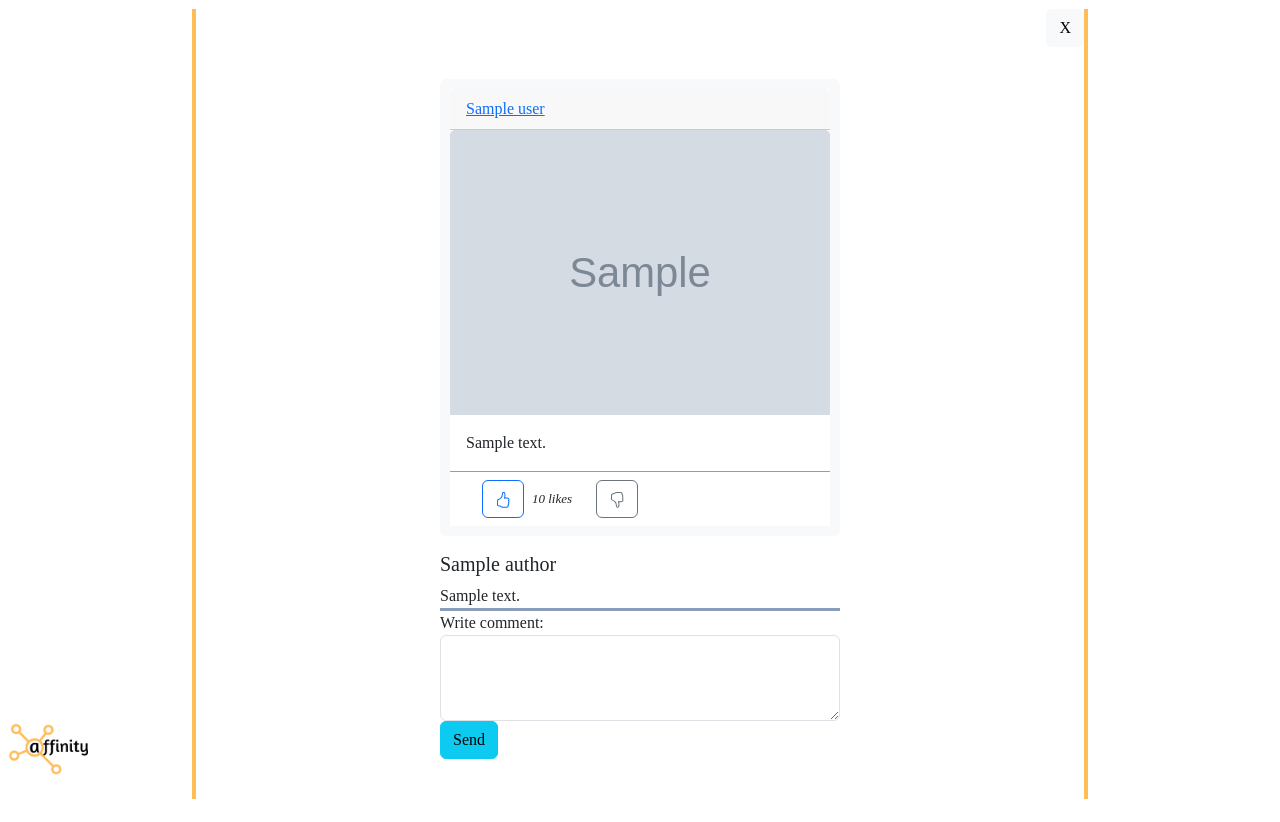
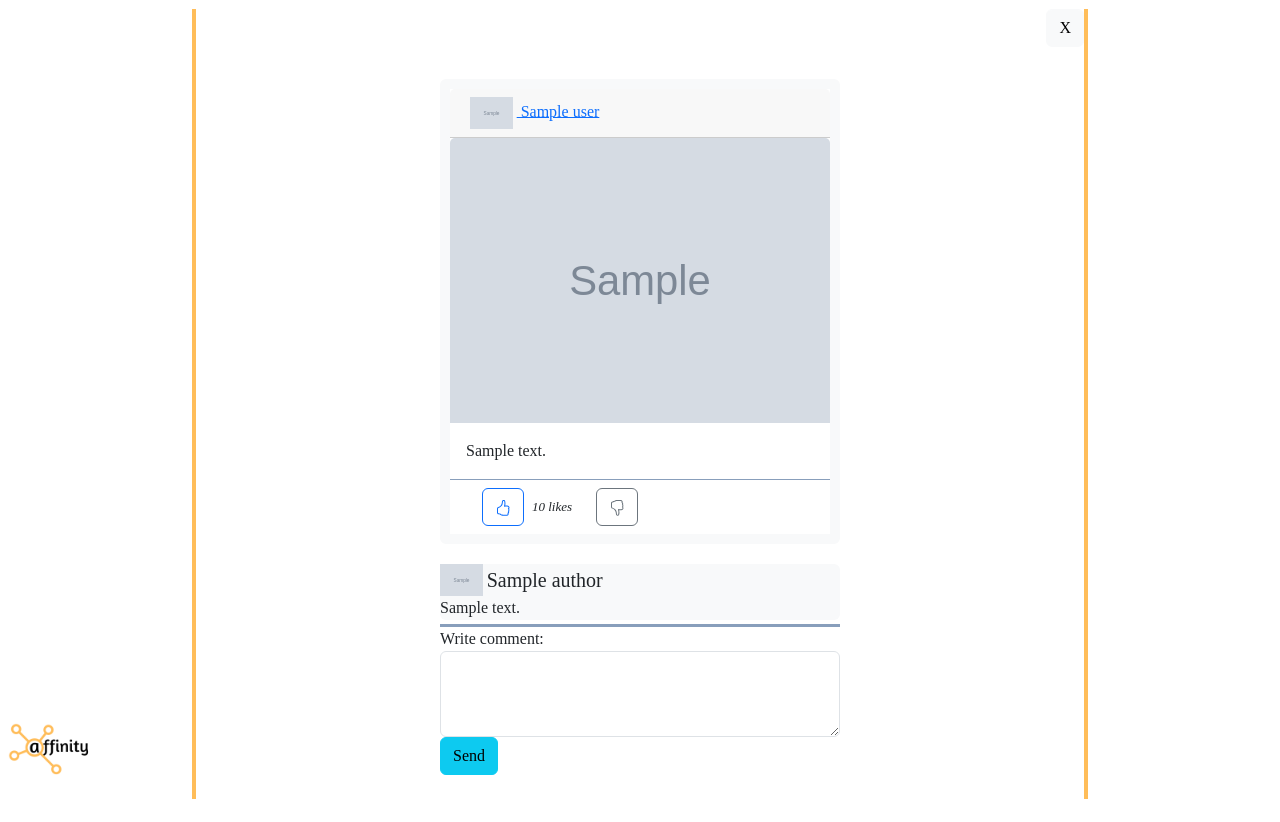
Before and after one commit to AlgosProject/AlgosProject, a Flask app: template templates/media_popup.jinja2 in a window 1280 px wide. Shown: the part 56-878 px from the top of the page. Run offline with Flask 3, Linux system fonts and the light colour scheme; the template is opened without the code that fills it: most values are stand-ins (such as "Sample title", 1, 10 or a date in 2020); grey boxes marked "Sample" are stand-in pictures; parts of the project's set-up code (start-up, migrations or seed data) failed here and were passed over; some web fonts are replaced.

Commit message:
image display

```diff
--- a/templates/base.jinja2
+++ b/templates/base.jinja2
@@ -96,9 +96,9 @@
                     <a class="nav-link" href="/notification">Notifications</a>
                 </li>
                 </ul>
-                    <form class="d-flex mx-1" role="search">
-                    <input class="form-control me-2" type="search" placeholder="Search" aria-label="Search">
-                    <button class="btn btn-outline-success" type="submit">Search</button>
+                    <form class="d-flex mx-1" role="search" action="/search_page" method="POST">
+                        <input class="form-control me-2" type="search" name="query" placeholder="Search" aria-label="Search">
+                        <button class="btn btn-outline-success" type="submit">Search</button>
                     </form>
 
         </div>
--- a/templates/media_popup.jinja2
+++ b/templates/media_popup.jinja2
@@ -7,14 +7,16 @@
             <img src="../static/img/affinity_logo.png" alt="logo">
         </div>
         <div class="post_window">
-            <button type="button" class="btn btn-light" onclick="returnHome()">X</button>
+            <button type="button" class="btn btn-light" onclick="history.back()">X</button>
             {% include "post.jinja2" %}
             <div class="comment_container">
                 {% for comment in comments %}
-                    <div class="media">
-                        {#                        <img src="..." class="mr-3" alt="...">#}
+                    <div class="media bg-light my-1 rounded">
                         <div class="media-body">
-                            <h5 class="mt-0">{{ comment.author.name }}</h5>
+                            <div class="d-flex" style="height: 2em">
+                            <img src="{{ comment.author.photo_url }}" style="height:100%" alt="profile picture for {{ comment.author.name }}">
+                            <h5 class="m-1">{{ comment.author.name }}</h5>
+                            </div>
                             {{ comment.text }}
                         </div>
                     </div>
--- a/templates/post.jinja2
+++ b/templates/post.jinja2
@@ -1,7 +1,13 @@
 <!DOCTYPE html>
 {% if post is defined %}
     <div class="card border-light mb-3" style="max-width: 25rem;">
-        <div class="card-header"><a href="{{ url_for('profile_posts.profile_posts', profile_id = post.user.id)}}">{{ post.user.name }}</a></div>
+        <div class="card-header">
+            <div class="d-flex" style="height: 2em">
+                <a href="{{ url_for('profile_posts.profile_posts', profile_id = post.user.id)}}">
+                <img class="mx-1" src="{{ post.user.photo_url }}" style="height:100%" alt="profile picture for {{ post.user.name }}">
+            {{ post.user.name }}</a>
+            </div>
+        </div>
         {% if post.photo_url|length > 0 %}
             <img src="{{ post.photo_url }}" class="card-img-top" alt="photo">
         {% endif %}
@@ -28,7 +34,7 @@
                 </svg>
             </button>
         </div>
-        {% if request.path == '/home_page' %}
+        {% if request.path == '/home_page' or request.path == '/search_page'%}
             <a href="/media?post_id={{ post.id }}"> View comments</a>
         {% endif %}
     </div>
--- a/templates/profile_posts.jinja2
+++ b/templates/profile_posts.jinja2
@@ -7,8 +7,10 @@
         </div>
         <div class="post_window" style="overflow:hidden">
             <div class="profile_header">
-                <img src="" alt="pic">
+                <div class="d-flex" style="height: 2em">
+                <img src="{{ profile.photo_url }}" alt="pic">
                 <a style="margin:0 1rem;">{{ profile.name }}</a>
+                </div>
                 {% if not curr_user %}
                     <a class="post_date" style="margin:0 1rem;">[{{ common_friends.get(profile.id) }} mutual friends.]</a>
                 {% endif %}
```
Also changed, not shown: templates/user_card.jinja2 (+6 -6 lines).
